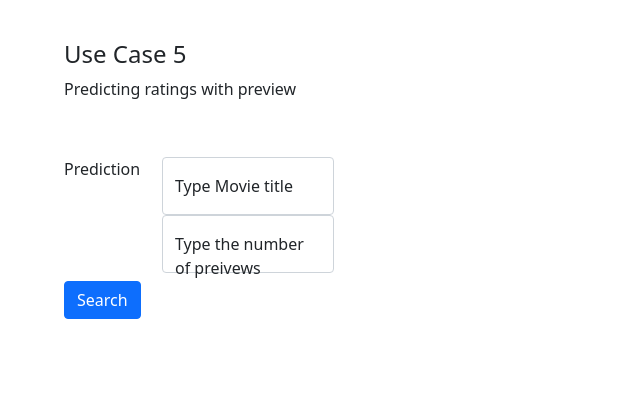
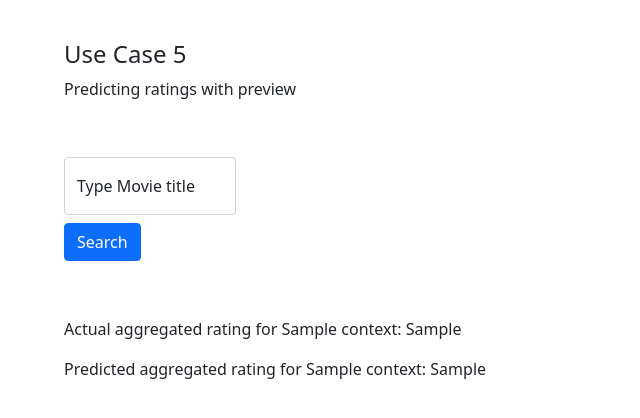
Before and after one commit to jameslee1237/COMP0022, a Flask app: template python/templates/use_case_5.html in a window 1280 px wide. Shown: the part 88-506 px from the top of the page, without its empty margins (0-640 px from the left). Run offline with Flask 2, Linux system fonts and the light colour scheme; the template is opened without the code that fills it: most values are stand-ins (such as "Sample title", 1, 10 or a date in 2020); some libraries are stand-ins or nearby versions.

Commit message:
Completed simple solution to case 5

```diff
--- a/python/app.py
+++ b/python/app.py
@@ -570,32 +570,76 @@ class App:
                     return context
 
 
+    def predict_aggregate_ratings(self, query_results):
+        """
+        We use the least squares method for making predictions.
+        """
+
+        query_results = [(row[0], float(row[1])) for row in query_results]
+        query_results = np.array(query_results)
+
+        # Split data into training and testing sets
+        X = query_results[:, 0].reshape((-1, 1))        # UserID
+        y = query_results[:, 1]                         # User ratings
+
+        # Add bias
+        X = np.hstack([X, np.ones((X.shape[0], 1))])
+
+        # Split data into training and testing set
+        n = X.shape[0]
+        n_train = int(0.8 * n)          # 80:20 split for training & testing sets
+        X_train, X_test = X[:n_train], X[n_train:]
+        y_train, y_test = y[:n_train], y[n_train:]
+
+        weights = np.linalg.lstsq(X_train, y_train, rcond=None)[0]
+
+        y_preview = np.dot(X_test, weights)
+
+        aggregate_ratings_pred = np.mean(y_preview)
+        aggregate_ratings_actual = np.mean(query_results[:, 1])
+        return aggregate_ratings_pred, aggregate_ratings_actual
+
+
     # USE CASE 5 FUNCTIONS
     def use_case_5(self, filters):
         cursor = self.cnx2.cursor()
-        query_params = ''
-        base_query = "SELECT * FROM movies.movies_data"
 
         if filters is None:     # This condition is activated when a GET request is issued for the webpage
-            query_params = ' LIMIT 20 OFFSET 20;'
+            return None
         else:
+            base_query = ''
+            context = dict.fromkeys(['message', 'movie_title', 'actual_av', 'predicted_av'])
+
             filters = filters.to_dict(flat=False)
-            print(f"Filters: {filters}", flush=True)
+            # print(f"Filters: {filters}", flush=True)
 
-            if 'search' in filters.keys():
-                movie_title = filters['search'][0]
-                query_params += f" WHERE title LIKE '%{movie_title}%'"
+            if 'movie_title' in filters.keys():
+                movie_title = filters['movie_title'][0]
 
-        # Add paginator
-        # query_params += ' LIMIT 20 OFFSET 20;'
-        base_query += query_params + ';'
-        print(f'USE CASE 5 FINAL QUERY: "{base_query}"', flush=True)
+                base_query = f"""
+                    SELECT user_ID, rating
+                    FROM movies.movies_ratings
+                    WHERE movie_ID = (
+                        SELECT movie_ID
+                        FROM movies.movies_data
+                        WHERE title LIKE '%{movie_title}%'
+                    )
+                """
 
-        cursor.execute(base_query)
-        result = cursor.fetchall()
-        print(result)
-        cursor.close()
-        return result
+                # print(f'USE CASE 5 FINAL QUERY: "{base_query}"', flush=True)
+
+                cursor.execute(base_query)
+                result = cursor.fetchall()
+                cursor.close()
+
+                aggregate_prediction, aggregate_actual = self.predict_aggregate_ratings(result)
+
+                context['actual_av'] = aggregate_actual
+                context['predicted_av'] = aggregate_prediction
+                context['movie_title'] = movie_title
+                context['message'] = f'Completed ratings prediction for {movie_title}'
+                return context
+            return None
 
     def print_first_10_links(self):
         cursor = self.cnx2.cursor()
@@ -726,6 +770,7 @@ def uc_3():
         unique_genres=unique_genres,
         headings_display=headings_display
     )
+
 @app.route("/render_use_case_5", methods=["GET", "POST"])
 def uc_5():
     app1 = App()
@@ -743,65 +788,15 @@ def uc_5():
     except Error as e:
         print("Error while connecting: ", e)
 
-    # Load table column names template
-    headings_display = ['Movie ID', 'Title', 'Genre(s)', 'Content', 'Director',
-        'Lead Actor', 'Rating (Rotten Tomatoes)', 'Rating (Overall)', 'Tags']
-
     if request.method == "POST":
-        query_result = app1.use_case_5(filters=request.form)
+        context = app1.use_case_5(filters=request.form)
     else:
-        query_result = app1.use_case_5(filters=None)
+        context = app1.use_case_5(filters=None)
 
     return render_template(
         'use_case_5.html',
-        len=len(headings_display),
-        query_res=query_result,
-        headings_display=headings_display
+        context=context,
     )
-
-@app.route("/view_links")
-def get_links():
-    app1 = App()
-    app1.set_config()
-    app1.get_csv_data()
-    try:
-        app1.connect_with_root()
-    except Error as e:
-        print("Error while connecting: ", e)
-    if app1.rconnected != False:
-        app1.grant_prev()
-        app1.close_connec_root()
-    try:
-        app1.connect_newuser("movies")
-    except Error as e:
-        print("Error while connecting: ", e)
-    if app1.nconnected != False:
-        app1.create_table_with_data()
-        #something = app1.print_first_10()
-        #app1.close_nconnect()
-    return render_template("view_links.html", data=app1.print_first_10_links())
-
-@app.route("/view_tags")
-def get_tags():
-    app1 = App()
-    app1.set_config()
-    app1.get_csv_data()
-    try:
-        app1.connect_with_root()
-    except Error as e:
-        print("Error while connecting: ", e)
-    if app1.rconnected != False:
-        app1.grant_prev()
-        app1.close_connec_root()
-    try:
-        app1.connect_newuser("movies")
-    except Error as e:
-        print("Error while connecting: ", e)
-    if app1.nconnected != False:
-        app1.create_table_with_data()
-        #something = app1.print_first_10()
-        #app1.close_nconnect()
-    return render_template("view_tags.html", data=app1.print_first_10_tags())
 
 
 if __name__ == "__main__":
--- a/python/templates/use_case_5.html
+++ b/python/templates/use_case_5.html
@@ -17,38 +17,26 @@
     </div>
     <form class="use-case-2-form" action="{{ url_for('uc_5') }}" method="POST">
         <fieldset class="row mb-2">
-            <legend class="col-form-label col-sm-1 pt-0">Prediction</legend>
             <div class="col-sm-2">
                 <div class="form-floating">
-                    <input type="text" class="form-control" name="search" id="search" placeholder="1"></input>
-                    <label for="search">Type Movie title</label>
-                </div>
-                <div class="form-floating">
-                    <input type="text" class="form-control" name="search" id="search" placeholder="1"></input>
-                    <label for="search">Type the number of preivews</label>
+                    <input type="text" class="form-control" name="movie_title" id="search" placeholder="1"></input>
+                    <label for="movie_title">Type Movie title</label>
                 </div>
             </div>
         </fieldset>
         <button type="submit" class="btn btn-primary">Search</button>
     </form>
     <div class="use-case-2-results">
-        <table class="table use-case-2-results-table">
-            <thead class="table-dark">
-                <tr>
-                    {% for i in range(0, len) %}
-                        <th scope="col">{{headings_display[i]}}</ths>
-                    {% endfor %}
-                </tr>
-            </thead>
-            <tbody>
-                {% for row in query_res %}
-                    <tr>
-                        {% for j in range(0, len) %}
-                            <td>{{row[j]}}</td>
-                        {% endfor %}
-                    </tr>
-                {% endfor %}
-            </tbody>
-        </table>
+        {% if context != None %}
+            {% set actual_av = context['actual_av'] %}
+            {% set predicted_av = context['predicted_av'] %}
+            {% set movie_title = context['movie_title'] %}
+
+            {% if message != None %}
+                <p class="message">{{ message }}</p>
+                <p>Actual aggregated rating for {{ movie_title }}: {{ actual_av }}</p>
+                <p>Predicted aggregated rating for {{ movie_title }}: {{ predicted_av }}</p>
+            {% endif %}
+        {% endif %}
     </div>
 {% endblock  %}
```
